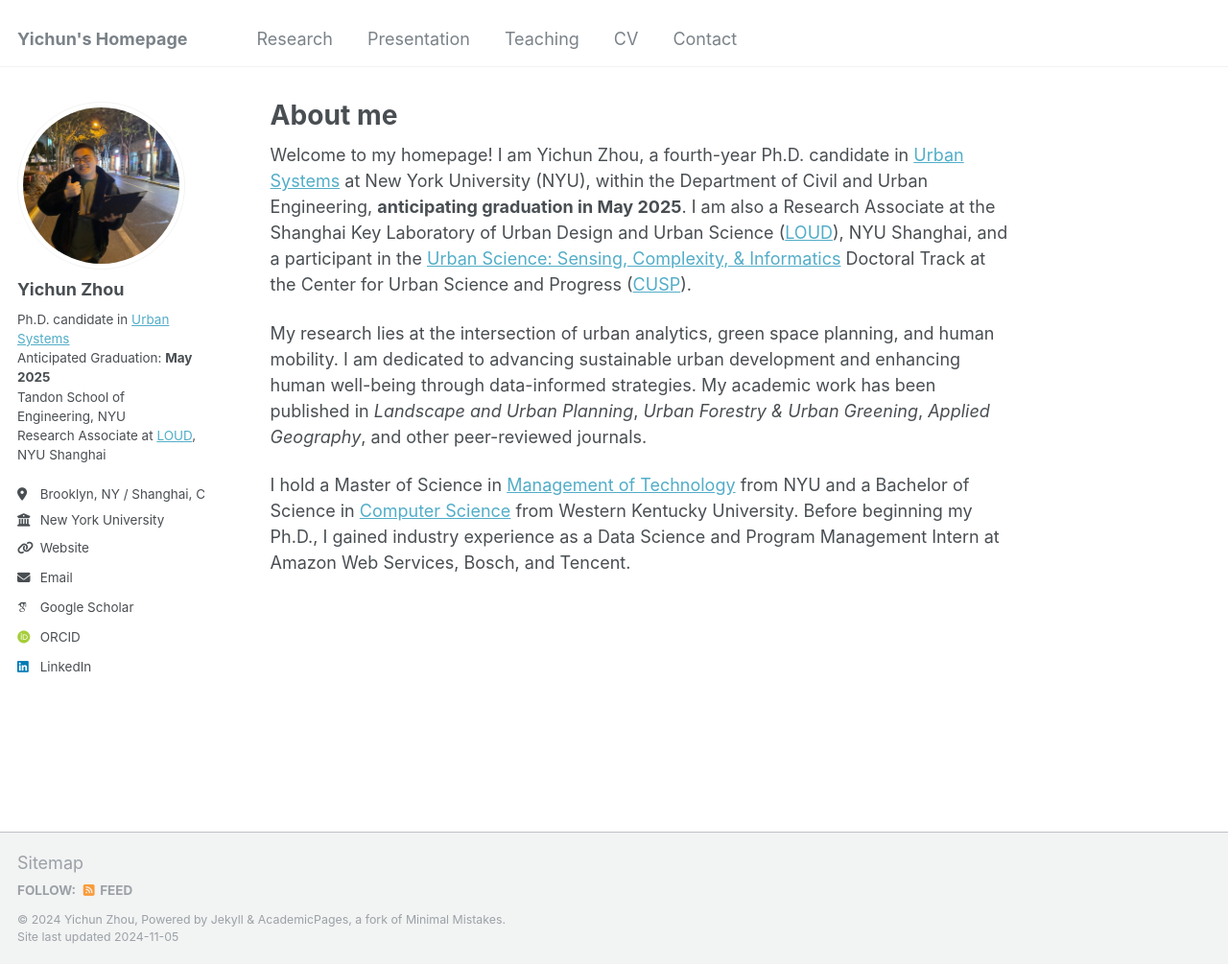
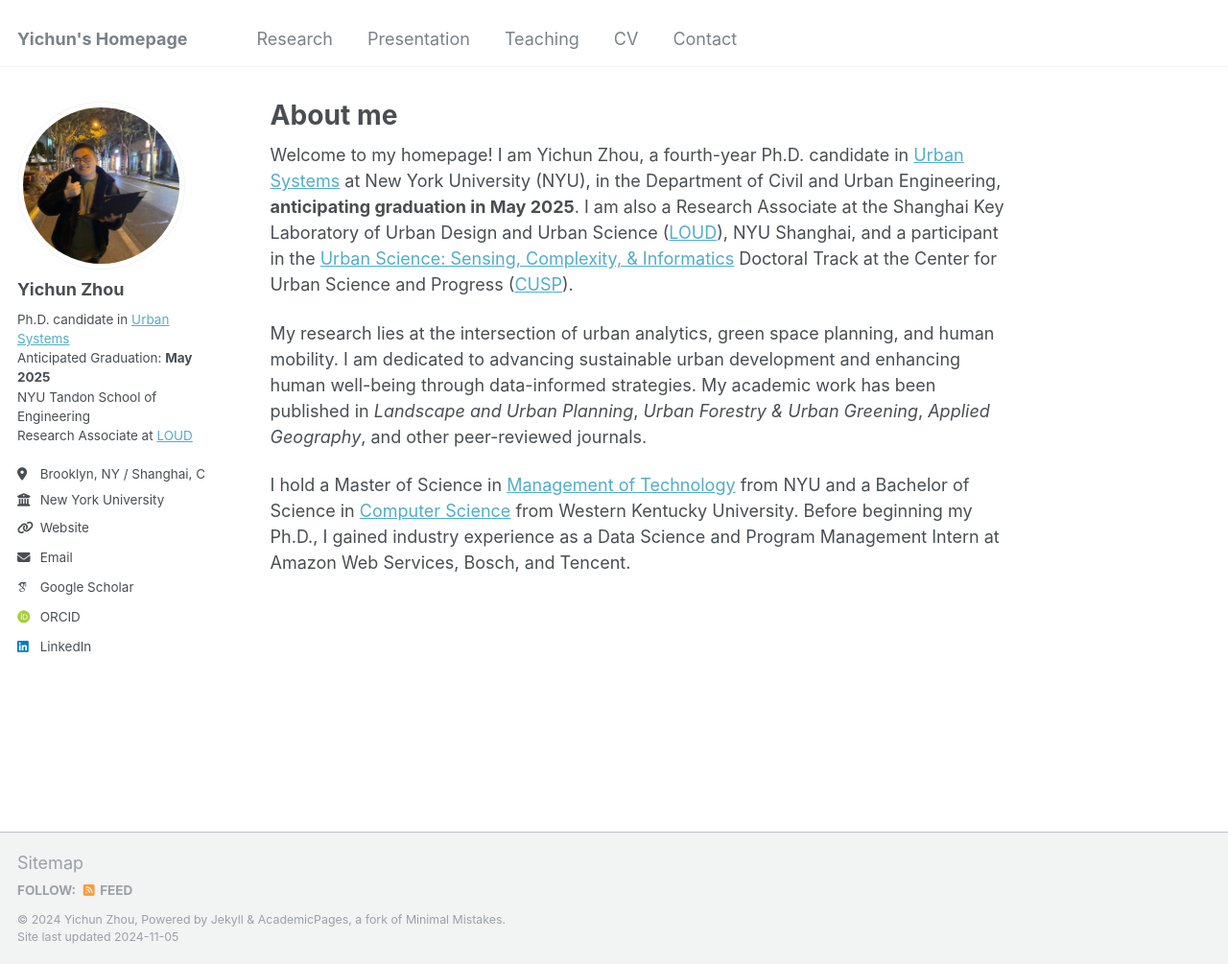
Before and after one commit to yichunzhou12/yichunzhou12.github.io, a Jekyll site: the page built from _pages/about.md, in a window 1280 px wide and 1005 px high. Shown: the whole window at 96% size. Built offline with Jekyll 4.4.1, drawn with Linux system fonts in a browser that asks for light colours; some web fonts are replaced.

Commit message:
updated main page

```diff
--- a/_config.yml
+++ b/_config.yml
@@ -25,7 +25,7 @@ author:
   name             : "Yichun Zhou"
   pronouns         : # example: "she/her"
   bio              : "Ph.D. candidate in <a href='https://engineering.nyu.edu/academics/programs/urban-systems-phd'>Urban Systems</a>
-  <br>Anticipated Graduation: <strong>May 2025</strong><br>Tandon School of Engineering, NYU<br>Research Associate at <a href='https://urban.shanghai.nyu.edu/'>LOUD</a>, NYU Shanghai"
+  <br>Anticipated Graduation: <strong>May 2025</strong><br>NYU Tandon School of Engineering<br>Research Associate at <a href='https://urban.shanghai.nyu.edu/'>LOUD</a>"
   location         : "Brooklyn, NY / Shanghai, China"
   employer         : "New York University"
   uri              : "yichunzhou12.github.io"
--- a/_pages/about.md
+++ b/_pages/about.md
@@ -7,7 +7,7 @@ redirect_from:
   - /about.html
 ---
 
-Welcome to my homepage! I am Yichun Zhou, a fourth-year Ph.D. candidate in [Urban Systems](https://engineering.nyu.edu/academics/programs/urban-systems-phd) at New York University (NYU), within the Department of Civil and Urban Engineering, **anticipating graduation in May 2025**. I am also a Research Associate at the Shanghai Key Laboratory of Urban Design and Urban Science ([LOUD](https://urban.shanghai.nyu.edu/)), NYU Shanghai, and a participant in the [Urban Science: Sensing, Complexity, & Informatics](https://engineering.nyu.edu/urban-science-sensing-complexity-informatics-doctoral-track) Doctoral Track at the Center for Urban Science and Progress ([CUSP](https://engineering.nyu.edu/research-innovation/centers/cusp)).
+Welcome to my homepage! I am Yichun Zhou, a fourth-year Ph.D. candidate in [Urban Systems](https://engineering.nyu.edu/academics/programs/urban-systems-phd) at New York University (NYU), in the Department of Civil and Urban Engineering, **anticipating graduation in May 2025**. I am also a Research Associate at the Shanghai Key Laboratory of Urban Design and Urban Science ([LOUD](https://urban.shanghai.nyu.edu/)), NYU Shanghai, and a participant in the [Urban Science: Sensing, Complexity, & Informatics](https://engineering.nyu.edu/urban-science-sensing-complexity-informatics-doctoral-track) Doctoral Track at the Center for Urban Science and Progress ([CUSP](https://engineering.nyu.edu/research-innovation/centers/cusp)).
 
 My research lies at the intersection of urban analytics, green space planning, and human mobility. I am dedicated to advancing sustainable urban development and enhancing human well-being through data-informed strategies. My academic work has been published in *Landscape and Urban Planning*, *Urban Forestry & Urban Greening*, *Applied Geography*, and other peer-reviewed journals.
 
```
